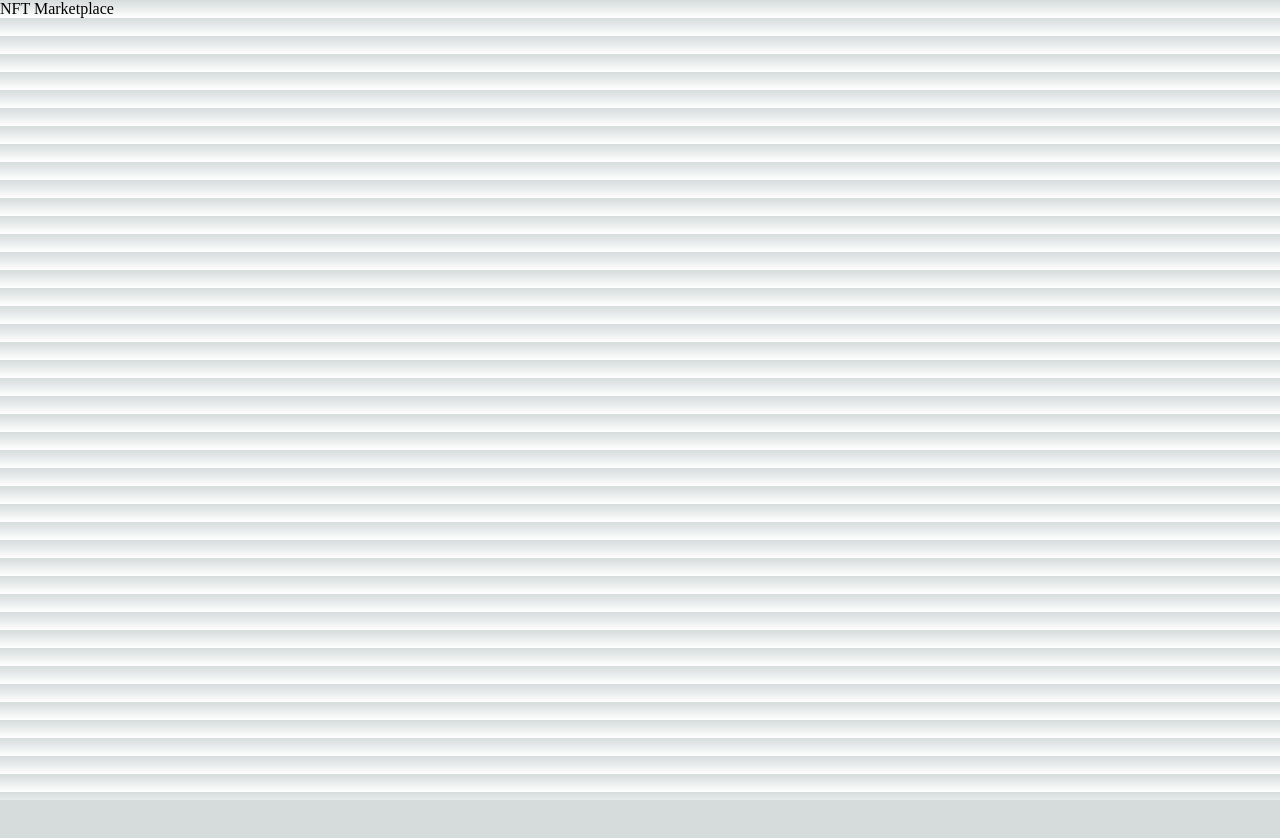
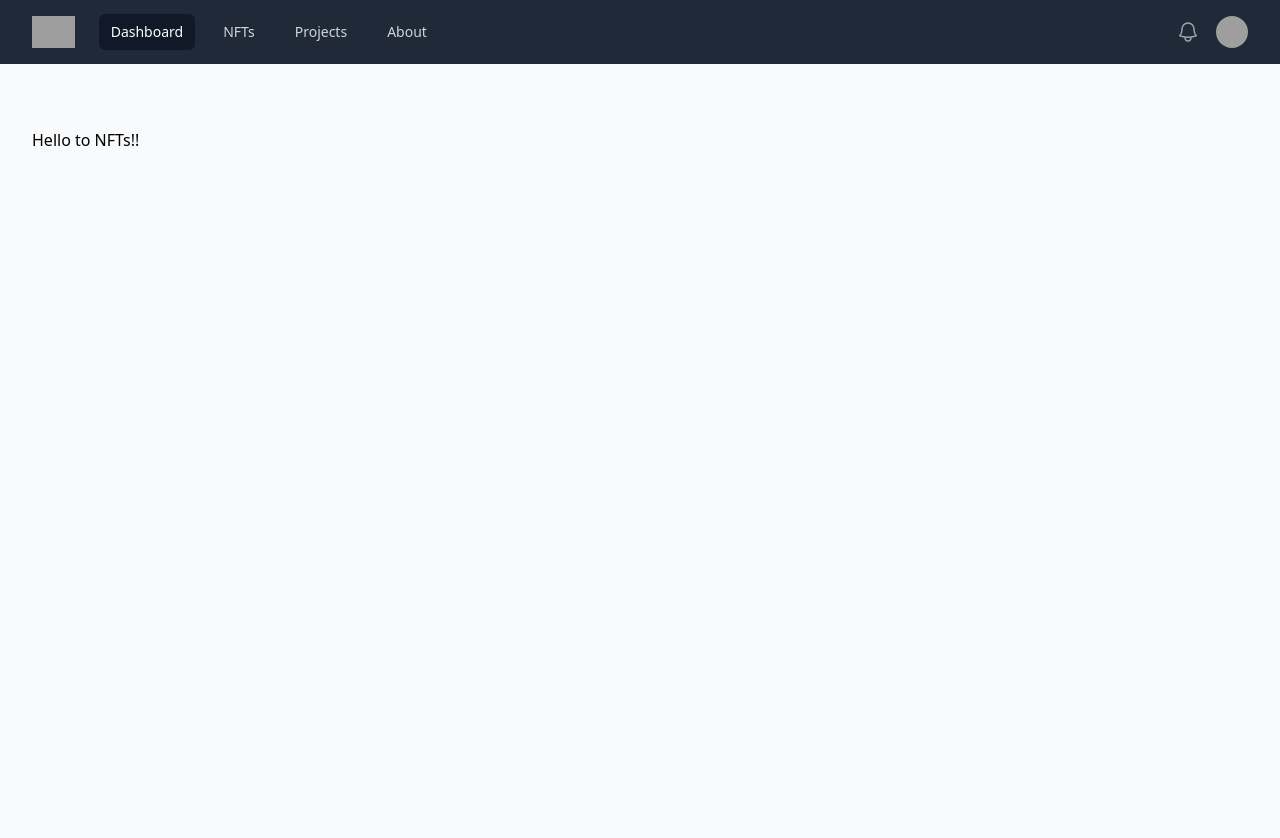
Before and after one commit to cptiwari20/bhartiya-nft-marketplace, a Next.js app: page / in a window 1280 px wide. Shown: the top 838 px of the page. Before the commit the page ends 800 px from the top, so only its background shows below. Built offline with nearby package versions, Linux system fonts and the light colour scheme; grey boxes are pictures that could not be loaded.

Commit message:
Added basic tailwind component

```diff
--- /dev/null
+++ b/components/Layout/Navbar/index.tsx
@@ -0,0 +1,155 @@
+import { Fragment } from 'react'
+import { Disclosure, Menu, Transition } from '@headlessui/react'
+import { Bars3Icon, BellIcon, XMarkIcon } from '@heroicons/react/24/outline'
+
+const navigation = [
+  { name: 'Dashboard', href: '#', current: true },
+  { name: 'NFTs', href: '#', current: false },
+  { name: 'Projects', href: '#', current: false },
+  { name: 'About', href: '#', current: false },
+]
+
+function classNames(...classes) {
+  return classes.filter(Boolean).join(' ')
+}
+
+export default function Navbar() {
+  return (
+    <Disclosure as="nav" className="bg-gray-800">
+      {({ open }) => (
+        <>
+          <div className="mx-auto max-w-7xl px-2 sm:px-6 lg:px-8">
+            <div className="relative flex h-16 items-center justify-between">
+              <div className="absolute inset-y-0 left-0 flex items-center sm:hidden">
+                {/* Mobile menu button*/}
+                <Disclosure.Button className="inline-flex items-center justify-center rounded-md p-2 text-gray-400 hover:bg-gray-700 hover:text-white focus:outline-none focus:ring-2 focus:ring-inset focus:ring-white">
+                  <span className="sr-only">Open main menu</span>
+                  {open ? (
+                    <XMarkIcon className="block h-6 w-6" aria-hidden="true" />
+                  ) : (
+                    <Bars3Icon className="block h-6 w-6" aria-hidden="true" />
+                  )}
+                </Disclosure.Button>
+              </div>
+              <div className="flex flex-1 items-center justify-center sm:items-stretch sm:justify-start">
+                <div className="flex flex-shrink-0 items-center">
+                  <img
+                    className="block h-8 w-auto lg:hidden"
+                    src="https://tailwindui.com/img/logos/mark.svg?color=indigo&shade=500"
+                    alt="Your Company"
+                  />
+                  <img
+                    className="hidden h-8 w-auto lg:block"
+                    src="https://tailwindui.com/img/logos/mark.svg?color=indigo&shade=500"
+                    alt="Your Company"
+                  />
+                </div>
+                <div className="hidden sm:ml-6 sm:block">
+                  <div className="flex space-x-4">
+                    {navigation.map((item) => (
+                      <a
+                        key={item.name}
+                        href={item.href}
+                        className={classNames(
+                          item.current ? 'bg-gray-900 text-white' : 'text-gray-300 hover:bg-gray-700 hover:text-white',
+                          'px-3 py-2 rounded-md text-sm font-medium'
+                        )}
+                        aria-current={item.current ? 'page' : undefined}
+                      >
+                        {item.name}
+                      </a>
+                    ))}
+                  </div>
+                </div>
+              </div>
+              <div className="absolute inset-y-0 right-0 flex items-center pr-2 sm:static sm:inset-auto sm:ml-6 sm:pr-0">
+                <button
+                  type="button"
+                  className="rounded-full bg-gray-800 p-1 text-gray-400 hover:text-white focus:outline-none focus:ring-2 focus:ring-white focus:ring-offset-2 focus:ring-offset-gray-800"
+                >
+                  <span className="sr-only">View notifications</span>
+                  <BellIcon className="h-6 w-6" aria-hidden="true" />
+                </button>
+
+                {/* Profile dropdown */}
+                <Menu as="div" className="relative ml-3">
+                  <div>
+                    <Menu.Button className="flex rounded-full bg-gray-800 text-sm focus:outline-none focus:ring-2 focus:ring-white focus:ring-offset-2 focus:ring-offset-gray-800">
+                      <span className="sr-only">Open user menu</span>
+                      <img
+                        className="h-8 w-8 rounded-full"
+                        src="https://images.unsplash.com/photo-1472099645785-5658abf4ff4e?ixlib=rb-1.2.1&ixid=eyJhcHBfaWQiOjEyMDd9&auto=format&fit=facearea&facepad=2&w=256&h=256&q=80"
+                        alt=""
+                      />
+                    </Menu.Button>
+                  </div>
+                  <Transition
+                    as={Fragment}
+                    enter="transition ease-out duration-100"
+                    enterFrom="transform opacity-0 scale-95"
+                    enterTo="transform opacity-100 scale-100"
+                    leave="transition ease-in duration-75"
+                    leaveFrom="transform opacity-100 scale-100"
+                    leaveTo="transform opacity-0 scale-95"
+                  >
+                    <Menu.Items className="absolute right-0 z-10 mt-2 w-48 origin-top-right rounded-md bg-white py-1 shadow-lg ring-1 ring-black ring-opacity-5 focus:outline-none">
+                      <Menu.Item>
+                        {({ active }) => (
+                          <a
+                            href="#"
+                            className={classNames(active ? 'bg-gray-100' : '', 'block px-4 py-2 text-sm text-gray-700')}
+                          >
+                            Your Profile
+                          </a>
+                        )}
+                      </Menu.Item>
+                      <Menu.Item>
+                        {({ active }) => (
+                          <a
+                            href="#"
+                            className={classNames(active ? 'bg-gray-100' : '', 'block px-4 py-2 text-sm text-gray-700')}
+                          >
+                            Settings
+                          </a>
+                        )}
+                      </Menu.Item>
+                      <Menu.Item>
+                        {({ active }) => (
+                          <a
+                            href="#"
+                            className={classNames(active ? 'bg-gray-100' : '', 'block px-4 py-2 text-sm text-gray-700')}
+                          >
+                            Sign out
+                          </a>
+                        )}
+                      </Menu.Item>
+                    </Menu.Items>
+                  </Transition>
+                </Menu>
+              </div>
+            </div>
+          </div>
+
+          <Disclosure.Panel className="sm:hidden">
+            <div className="space-y-1 px-2 pt-2 pb-3">
+              {navigation.map((item) => (
+                <Disclosure.Button
+                  key={item.name}
+                  as="a"
+                  href={item.href}
+                  className={classNames(
+                    item.current ? 'bg-gray-900 text-white' : 'text-gray-300 hover:bg-gray-700 hover:text-white',
+                    'block px-3 py-2 rounded-md text-base font-medium'
+                  )}
+                  aria-current={item.current ? 'page' : undefined}
+                >
+                  {item.name}
+                </Disclosure.Button>
+              ))}
+            </div>
+          </Disclosure.Panel>
+        </>
+      )}
+    </Disclosure>
+  )
+}
--- /dev/null
+++ b/components/Layout/index.tsx
@@ -0,0 +1,18 @@
+import { AppProps } from "next/app"
+import { Head } from "next/document"
+import { FunctionComponent } from "react"
+import Navbar from "./Navbar"
+
+
+const BaseLayout: FunctionComponent = ({ children }) => {
+    return <>
+    <Navbar />
+    <div className="py-16 overflow-hidden min-h-screen bg-gray-50">
+        <div className="max-w-7xl mx-auto px-4 space-y-8 sm:px-6 lg:px-8">
+            {children}
+        </div>
+    </div>
+    </>
+}
+
+export default BaseLayout
--- a/pages/_document.tsx
+++ b/pages/_document.tsx
@@ -3,7 +3,12 @@
 export default function Document() {
   return (
     <Html lang="en">
-      <Head />
+        <Head>
+          <title>Bhartiya NFT Marketplace</title>
+          <meta name="description" content="One and only Indian NFT marketplace" />
+          <meta name="viewport" content="width=device-width, initial-scale=1" />
+          <link rel="icon" href="/favicon.ico" />
+      </Head>
       <body>
         <Main />
         <NextScript />
--- a/pages/index.tsx
+++ b/pages/index.tsx
@@ -1,20 +1,8 @@
 import Head from 'next/head'
-import { Inter } from '@next/font/google'
-
-const inter = Inter({ subsets: ['latin'] })
+import BaseLayout from '../components/Layout'
 
 export default function Home() {
-  return (
-    <>
-      <Head>
-        <title>Bhartiya NFT Marketplace</title>
-        <meta name="description" content="One and only Indian NFT marketplace" />
-        <meta name="viewport" content="width=device-width, initial-scale=1" />
-        <link rel="icon" href="/favicon.ico" />
-      </Head>
-      <main className={'none'}>
-          NFT Marketplace
-      </main>
-    </>
-  )
+  return <BaseLayout>
+      <h1>Hello to NFTs!!</h1>
+  </BaseLayout>
 }
--- /dev/null
+++ b/postcss.config.js
@@ -0,0 +1,6 @@
+module.exports = {
+  plugins: {
+    tailwindcss: {},
+    autoprefixer: {},
+  },
+}
--- a/styles/globals.css
+++ b/styles/globals.css
@@ -1,3 +1,7 @@
+@tailwind base;
+@tailwind components;
+@tailwind utilities;
+
 :root {
   --max-width: 1100px;
   --border-radius: 12px;
--- /dev/null
+++ b/tailwind.config.js
@@ -0,0 +1,11 @@
+/** @type {import('tailwindcss').Config} */
+module.exports = {
+  content: [
+    "./pages/**/*.{js,ts,jsx,tsx}",
+    "./components/**/*.{js,ts,jsx,tsx}",
+  ],
+  theme: {
+    extend: {},
+  },
+  plugins: [],
+}
```
Also changed, not shown: package.json (+9 -2 lines), 1 other file (tests, documents, lock files or other folders).
